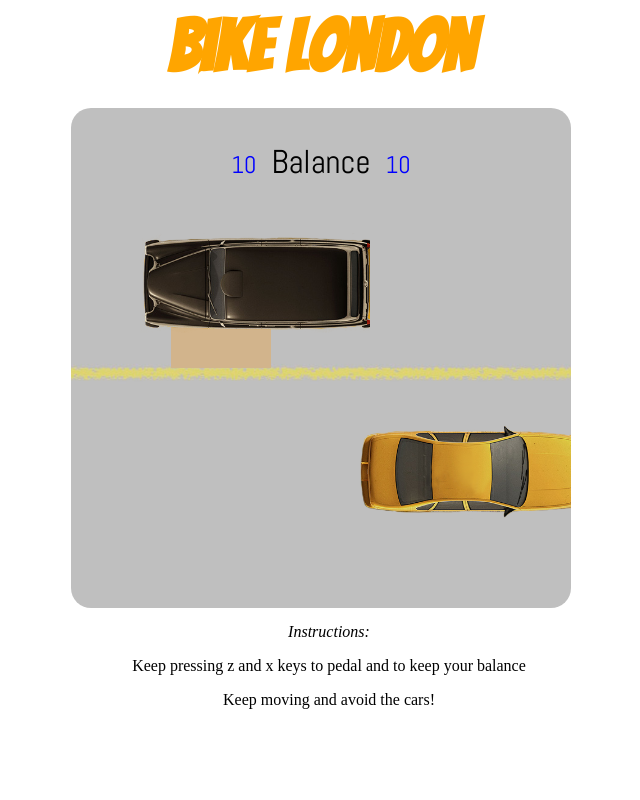
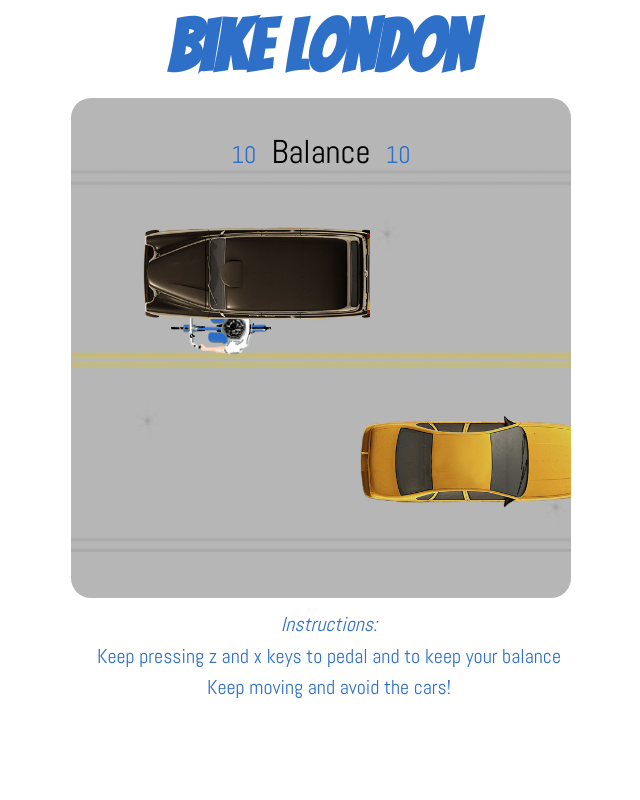
Before and after one commit to willcook4/BikeLondon, a PHP site: page / in a window 1280 px wide. Shown: the whole page, without its empty margins (319-959 px from the left). Run offline with PHP 8.4, Linux system fonts and the light colour scheme; some libraries are stand-ins or nearby versions.

Commit message:
added css style and images

```diff
--- a/css/style.css
+++ b/css/style.css
@@ -1,5 +1,5 @@
 h1 {
-  color: orange;
+  color: rgb(46, 111, 200);
   font-family: 'Bangers', cursive;
   font-size: 72px;
   margin: 5px;
@@ -12,13 +12,13 @@ h1 {
 }
 
 #balancedL {
-  color: blue;
+  color: rgb(46, 111, 200);
   font-size: 24px;
   text-align: left;
 }
 
 #balancedR {
-  color: blue;
+  color: rgb(46, 111, 200);
   font-size: 24px;
   text-align: right;
 }
@@ -30,6 +30,7 @@ h1 {
 .topbox {
   width: 100%;
   height: 100px;
+  margin-bottom: -10px;
 }
 .topbox h1 {
   text-align: center;
@@ -104,7 +180,7 @@ h1 {
   /*position: absolute;*/
   position: relative;
   /*background-color: grey;*/
-  background-image: url("../images/bgtest3.jpg");
+  background-image: url("../images/bgtest4.jpg");
   background-position:  -3000px 0;
   -webkit-animation: animateRoad 5s infinite linear;
   margin: 0 auto;
@@ -121,7 +197,10 @@ h1 {
 #bike {
   width: 100px;
   height: 60px;
-  background-color: tan;
+  /*background-color: tan;*/
+  background-image: url("../images/bike.png");
+  background-size: cover;
+  background-repeat: no-repeat;
   position: absolute;
   top: 200px;
   left: 100px;
@@ -187,10 +266,14 @@ h1 {
 }
 
 .bottombox {
-     position:absolute;
-     bottom:0;
-     width:100%;
-     /*background: yellow;*/
-     text-align: center;
-     padding-bottom: 75px;
+   position:absolute;
+   bottom:0;
+   width:100%;
+   /*background: yellow;*/
+   text-align: center;
+   padding-bottom: 86px;
+   font-size: 20px;
+   font-family: 'Abel', sans-serif;
+   line-height: 58%;
+   color: rgb(46, 111, 200);
 }
--- a/index.html
+++ b/index.html
@@ -13,16 +13,18 @@
 
   </div>
   <div class="gameoverhit">
-    <p>Game over you got squashed Carface!</p>
+    <h3>Game over</h3>
+    <h4>you got squashed Carface!</h4>
     <p>Click to play again</p>
   </div>
   <div class="gameoverfelloff">
-    <p>Game over you fell off your bike</p>
-    <p>Next time press z and x to keep peddling to keep your balance</p>
+    <h3>Game over you fell off your bike</h3>
+    <h3 id="doyouneed">Do you need any?<h3>
+    <h4>Next time press z and x to keep peddling to keep your balance</h4>
     <p>Click to play again</p>
   </div>
   <div class="gameoveryouwon">
-    <p>You survived</p>
+    <h3>You survived, have a kebab!</h3>
     <p>Click to try again</p>
   </div>
   <div class="board" id="show">
--- a/main.js
+++ b/main.js
@@ -191,9 +191,11 @@ $(function() {
     // if ((!playerAlive) || (checkForWin === true)) {
     if (!playerAlive) {
       // change the color of the bike if hit
-      $bike.css("background-color", "red");
+      // $bike.css("background-color", "red");
+      $($bike).css({'background-image': 'url("./images/bikered.png'});
       console.log($car.attr('id') + " hit the biker");
       console.log("You Lost");
+
       // Play sound fx [removed due to duplicate play]
       // var audio = new Audio("./audio/crash.wav");
       // audio.play();
@@ -403,7 +405,7 @@ function moveCar(carToMove, lastCarMoved) {
         if (balancedL < 10) {
           $('#balancedL').css('color', 'red');
         } else {
-          $('#balancedL').css('color', 'blue');
+          $('#balancedL').css('color', 'rgb(46, 111, 200)');
         }
         break;
 
@@ -412,7 +414,7 @@ function moveCar(carToMove, lastCarMoved) {
         if (balancedR < 10) {
           $('#balancedR').css('color', 'red');
         } else {
-          $('#balancedR').css('color', 'blue');
+          $('#balancedR').css('color', 'rgb(46, 111, 200)');
         }
       break;
 
@@ -435,7 +437,7 @@ function moveCar(carToMove, lastCarMoved) {
         if (balancedL < 10) {
           $('#balancedL').css('color', 'red');
         } else {
-          $('#balancedL').css('color', 'blue');
+          $('#balancedL').css('color', 'rgb(46, 111, 200)');
         }
         break;
       case 38 : // Up
@@ -455,7 +457,7 @@ function moveCar(carToMove, lastCarMoved) {
         if (balancedL < 10) {
           $('#balancedL').css('color', 'red');
         } else {
-          $('#balancedL').css('color', 'blue');
+          $('#balancedL').css('color', 'rgb(46, 111, 200)');
         }
         break;
 
@@ -478,7 +480,7 @@ function moveCar(carToMove, lastCarMoved) {
         if (balancedR < 10) {
           $('#balancedR').css('color', 'red');
         } else {
-          $('#balancedR').css('color', 'blue');
+          $('#balancedR').css('color', 'rgb(46, 111, 200)');
         }
         break;
       case 40: // Down
@@ -496,7 +498,7 @@ function moveCar(carToMove, lastCarMoved) {
         if (balancedR < 10) {
           $('#balancedR').css('color', 'red');
         } else {
-          $('#balancedR').css('color', 'blue');
+          $('#balancedR').css('color', 'rgb(46, 111, 200)');
         }
         break;
       default:
```
Also changed, not shown: other parts of css/style.css (+80 -5 lines), images/bgtest4.jpg (added), images/bike.png (added), images/bikered.png (added), images/gameoverfellover.jpg (added), images/gameoverhit.jpg, images/gameoveryouwon.jpg (added).
